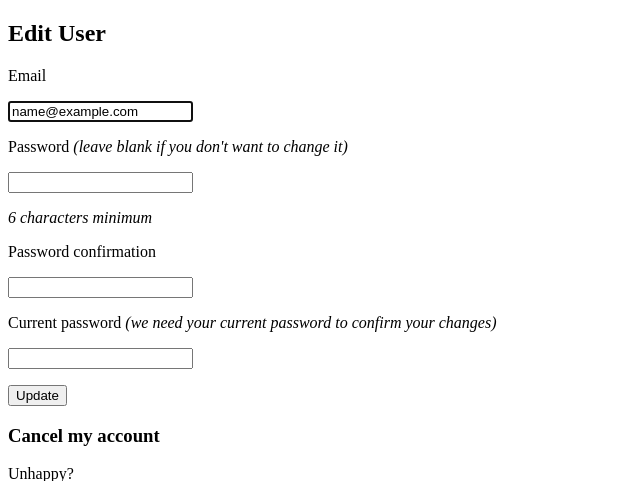
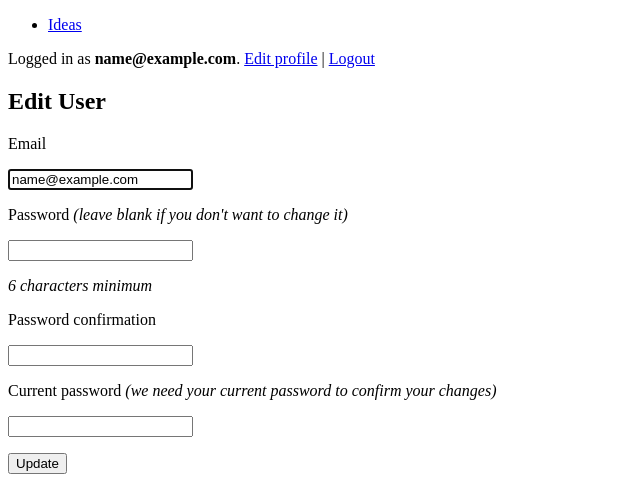
Before and after one commit to vananrajaindern/twitter_clone, a Rails app: page /users/edit in a window 1280 px wide. Shown: the top 481 px of the page, without its empty margins (0-640 px from the left). Run offline with Rails 7, Linux system fonts and the light colour scheme; the visitor is signed in with stand-in values (Sample User, id 1).

Commit message:
Feature: Added routing between Users and Tweets

```diff
--- a/app/controllers/application_controller.rb
+++ b/app/controllers/application_controller.rb
@@ -1,3 +1,4 @@
 class ApplicationController < ActionController::Base
   protect_from_forgery with: :exception
+  before_action :authenticate_user!
 end
--- a/app/views/layouts/application.html.erb
+++ b/app/views/layouts/application.html.erb
@@ -9,6 +9,21 @@
   </head>
 
   <body>
+    <!-- Navbar login -->
+    <ul class="nav">
+      <li class="active"><a href="/ideas">Ideas</a></li>
+    </ul>
+    <p class="navbar-text pull-right">
+    <% if user_signed_in? %>
+      Logged in as <strong><%= current_user.email %></strong>.
+      <%= link_to 'Edit profile', edit_user_registration_path, :class => 'navbar-link' %> |
+      <%= link_to "Logout", destroy_user_session_path, method: :delete, :class => 'navbar-link'  %>
+    <% else %>
+      <%= link_to "Sign up", new_user_registration_path, :class => 'navbar-link'  %> |
+      <%= link_to "Login", new_user_session_path, :class => 'navbar-link'  %>
+    <% end %>
+    </p>
+
     <!-- Devise notifications -->
     <% if notice %>
       <p class="alert alert-success"><%= notice %></p>
--- a/config/routes.rb
+++ b/config/routes.rb
@@ -1,4 +1,7 @@
 Rails.application.routes.draw do
   devise_for :users
-  # For details on the DSL available within this file, see http://guides.rubyonrails.org/routing.html
+
+  resources :users
+  resources :tweets
+
 end
```
